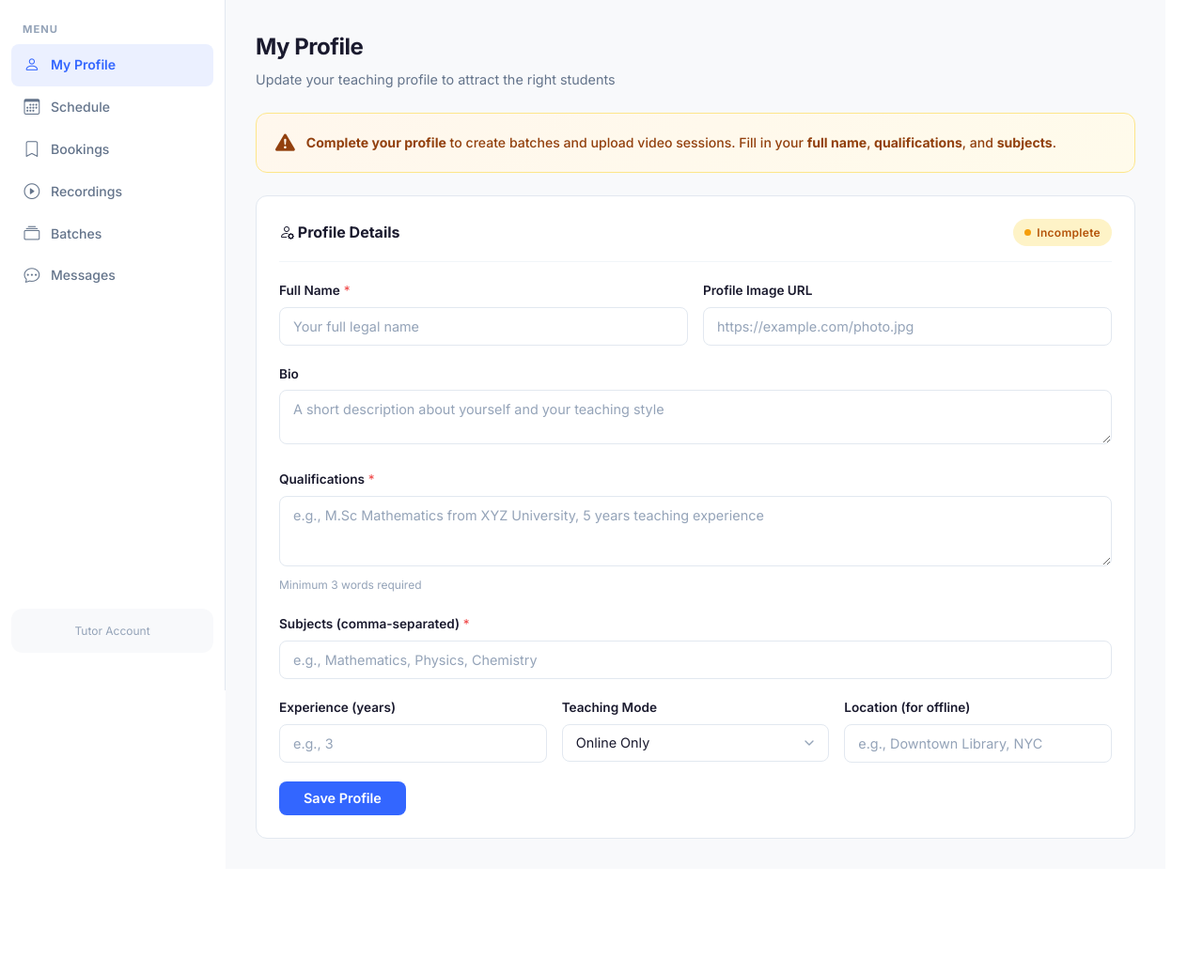
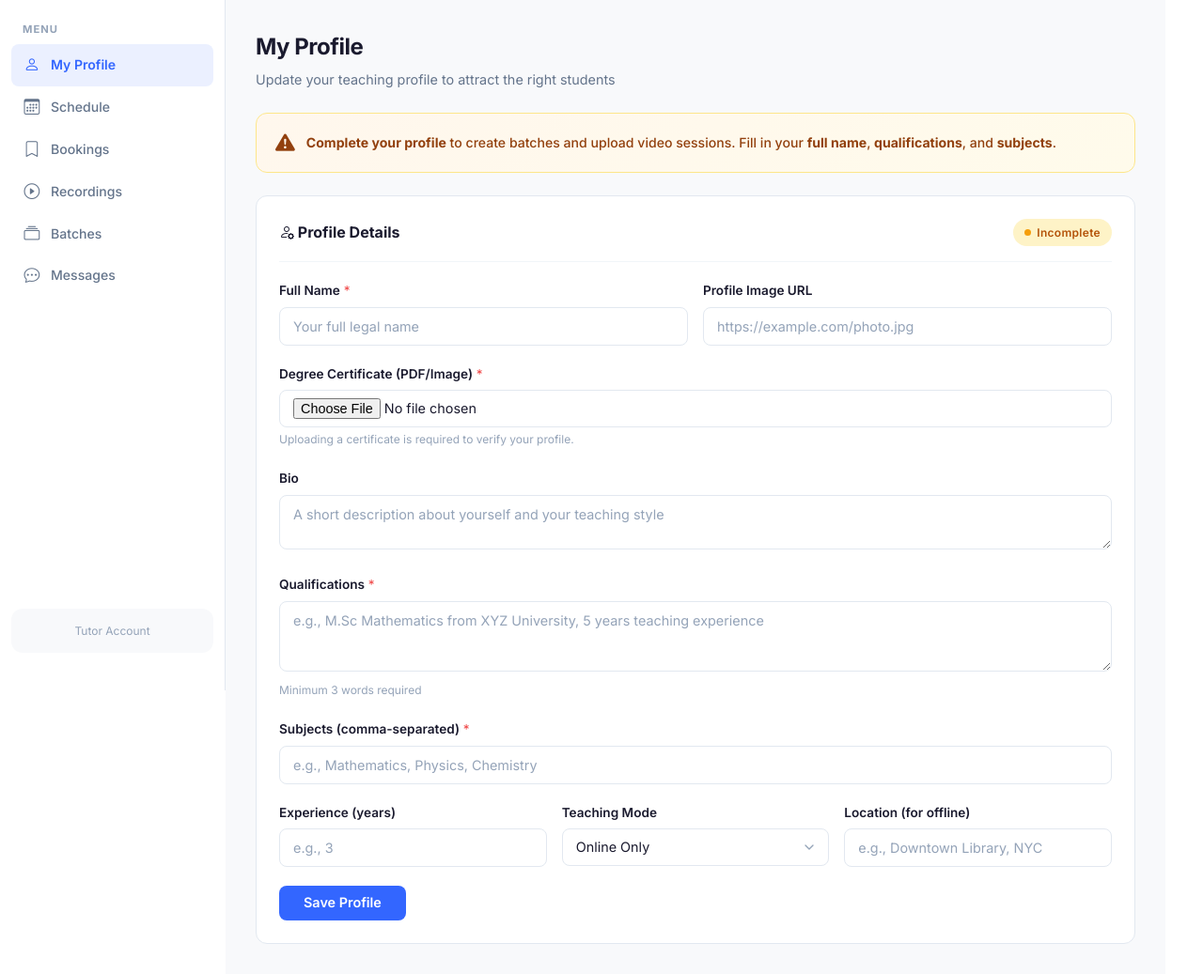
Before and after one commit to RenNeedsSleep/MyMentor, a FastAPI app: template templates/tutor_dashboard.html in a window 1280 px wide. Shown: the part 65-1102 px from the top of the page at 94% size. Before the commit the page ends 958 px from the top, so only its background shows below. Run offline with FastAPI, Linux system fonts and the light colour scheme; the template is opened without the code that fills it, so the values that code supplies are empty.

Commit message:
added certificate authorization

```diff
--- a/main.py
+++ b/main.py
@@ -1,10 +1,11 @@
-
+import os
+import shutil
 from typing import Optional, List, Dict
 from datetime import datetime
 
 from fastapi import (
     FastAPI, Request, Depends, HTTPException, Form,
-    WebSocket, WebSocketDisconnect, Query
+    WebSocket, WebSocketDisconnect, Query, UploadFile, File
 )
 from fastapi.responses import HTMLResponse, RedirectResponse, JSONResponse
 from fastapi.staticfiles import StaticFiles
@@ -230,6 +231,7 @@ async def update_tutor_profile(
     profile_image_url: str = Form(""),
     teaching_mode: str = Form("both"),
     location: str = Form(""),
+    certificate: Optional[UploadFile] = File(None),
     db: Session = Depends(get_db)
 ):
     user = get_current_user(request, db)
@@ -250,6 +252,16 @@ async def update_tutor_profile(
     profile.teaching_mode = teaching_mode
     profile.location = location if location else None
     profile.subscription_active = teaching_mode in ("online", "both")
+
+    if certificate and certificate.filename:
+        upload_dir = os.path.join("static", "uploads", "certificates")
+        os.makedirs(upload_dir, exist_ok=True)
+        file_name = f"tutor_{user.id}_{certificate.filename}"
+        file_path = os.path.join(upload_dir, file_name)
+        with open(file_path, "wb") as buffer:
+            shutil.copyfileobj(certificate.file, buffer)
+        profile.certificate_file_path = f"/static/uploads/certificates/{file_name}"
+
     profile.is_profile_complete = check_profile_complete(profile)
     db.commit()
 
--- a/models.py
+++ b/models.py
@@ -55,6 +55,7 @@ class TutorProfile(Base):
     bio = Column(Text, nullable=True)
     experience_years = Column(Integer, nullable=True)
     profile_image_url = Column(String(500), nullable=True)
+    certificate_file_path = Column(String(500), nullable=True)
     is_profile_complete = Column(Boolean, default=False)
     rating = Column(Float, default=0.0)
     total_students = Column(Integer, default=0)
--- a/services/tutor_service.py
+++ b/services/tutor_service.py
@@ -10,7 +10,7 @@ from models import TutorProfile, User
 def check_profile_complete(profile: TutorProfile) -> bool:
     """
     Determine if a tutor profile is complete.
-    A profile is complete if full_name, qualifications, and subjects are provided.
+    A profile is complete if full_name, qualifications, subjects, and a certificate are provided.
     """
     if not profile:
         return False
@@ -19,6 +19,8 @@ def check_profile_complete(profile: TutorProfile) -> bool:
     if not profile.qualifications or not profile.qualifications.strip():
         return False
     if not profile.subjects or not profile.subjects.strip():
+        return False
+    if not profile.certificate_file_path:
         return False
     return True
 
--- a/templates/tutor_dashboard.html
+++ b/templates/tutor_dashboard.html
@@ -77,7 +77,7 @@
                     <span class="mm-profile-status mm-profile-status-incomplete">Incomplete</span>
                     {% endif %}
                 </div>
-                <form method="POST" action="/tutor/profile">
+                <form method="POST" action="/tutor/profile" enctype="multipart/form-data">
                     <div style="display: grid; grid-template-columns: 1fr 1fr; gap: 1rem;">
                         <div class="mm-form-group">
                             <label for="full_name" class="mm-required">Full Name</label>
@@ -89,6 +89,17 @@
                             <input type="url" class="mm-form-control" id="profile_image_url" name="profile_image_url"
                                 placeholder="https://example.com/photo.jpg" value="{{ profile.profile_image_url or '' }}">
                         </div>
+                    </div>
+
+                    <div class="mm-form-group">
+                        <label for="certificate" class="mm-required">Degree Certificate (PDF/Image)</label>
+                        {% if profile and profile.certificate_file_path %}
+                        <div style="margin-bottom: 8px; font-size: 0.85rem; color: var(--green-dark); display: flex; align-items: center; gap: 6px;">
+                            <i class="bi bi-file-earmark-check-fill"></i> Document uploaded previously
+                        </div>
+                        {% endif %}
+                        <input type="file" class="mm-form-control" id="certificate" name="certificate" accept=".pdf,.png,.jpg,.jpeg" style="padding: 8px 14px;">
+                        <small style="color: var(--text-muted); font-size: 0.75rem;">Uploading a certificate is required to verify your profile.</small>
                     </div>
 
                     <div class="mm-form-group">
```
Also changed, not shown: mymentor.db.
